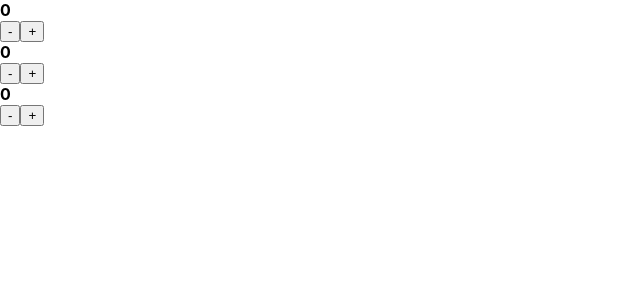
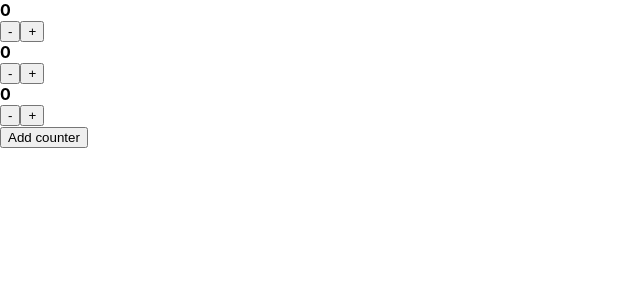
Before and after one commit to squidiw/counter-test, a React (Create React App) app: page / in a window 1280 px wide. Shown: the top 300 px of the page, without its empty margins (0-640 px from the left). Built offline with nearby package versions, Linux system fonts and the light colour scheme.

Commit message:
added code to generate new counter onClick

```diff
--- a/src/App.js
+++ b/src/App.js
@@ -8,24 +8,37 @@ class App extends React.Component {
          data: [
             { id: 1, value: 0 },
             { id: 2, value: 0 },
-        { id: 3, value: 0 }
-      ]
+            { id: 3, value: 0 },
+         ],
       };
    }
 
-  incrementCount = id => {
-    this.setState( prev => ({
+   incrementCount = (id) => {
+      this.setState((prev) => ({
          ...prev,
-      data: prev.data.map(item => item.id === id ? ({...item, value: item.value + 1}) : item )
-    }))
-  }
+         data: prev.data.map((item) =>
+            item.id === id ? { ...item, value: item.value + 1 } : item
+         ),
+      }));
+   };
 
-  decrementCount = id => {
-    this.setState( prev => ({
+   decrementCount = (id) => {
+      this.setState((prev) => ({
          ...prev,
-      data: prev.data.map( item => item.id === id ? ({...item, value: item.value - 1}) : item)
-    }))
-  }
+         data: prev.data.map((item) =>
+            item.id === id ? { ...item, value: item.value - 1 } : item
+         ),
+      }));
+   };
+
+   addCounter = () => {
+      this.setState((prev) => ({
+        ...prev,
+         data: [...prev.data, {id: prev.data.length + 1, value: 0}],
+        //  data: [...prev.data, {id: prev.data.length + 1, value: 0})]
+      }));
+   };
+
    render() {
       return (
          <div>
@@ -38,6 +51,7 @@ class App extends React.Component {
                   buttonId={counter.id}
                />
             ))}
+            <button onClick={this.addCounter}>Add counter</button>
          </div>
       );
    }
```
Lines whose indentation alone changed are shown as unchanged.
